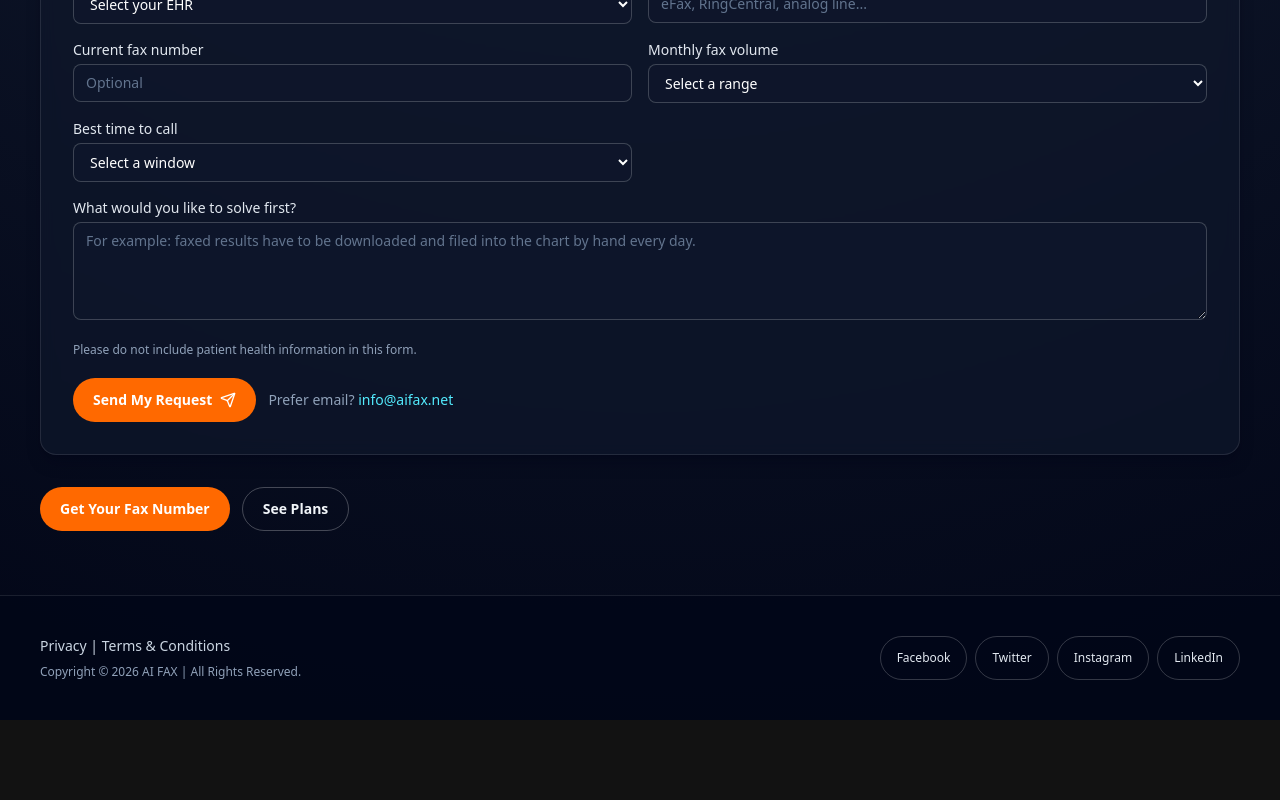
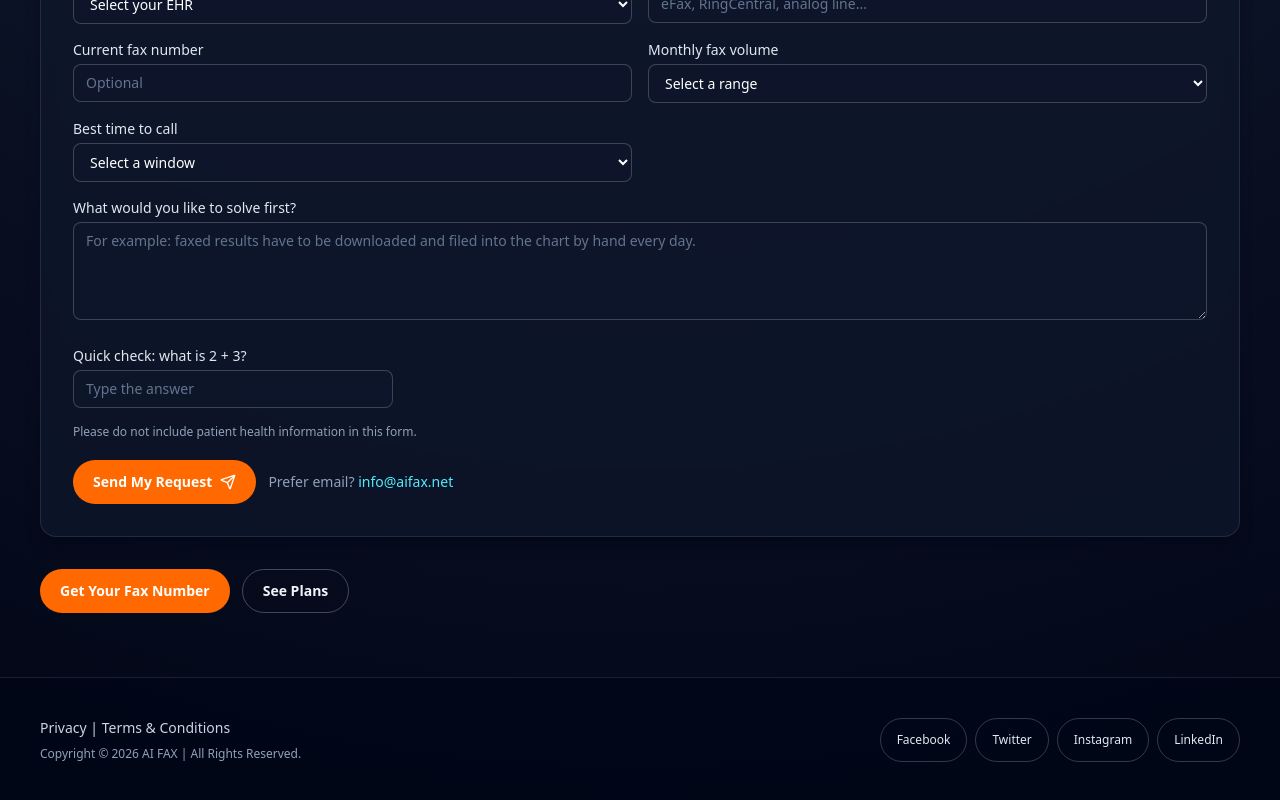
Before and after one commit to kevinspace1976/aifax, a Next.js app: page /contact in a window 1280 px wide. Shown: the part 878-1678 px from the top of the page. Before the commit the page ends 1598 px from the top, so only its background shows below. Built offline with nearby package versions, Linux system fonts and the light colour scheme.

Commit message:
Add simple math check to the contact form to cut spam
Co-Authored-By: Claude <noreply@anthropic.com>
Claude-Session: https://claude.ai/code/session_01NA89SdpJ3SYsmibp1YbpH1

```diff
--- a/src/components/workflow-review-form.tsx
+++ b/src/components/workflow-review-form.tsx
@@ -42,13 +42,27 @@ const FIELD =
   "placeholder:text-slate-500 focus:border-cyan-300 focus:outline-none focus:ring-1 focus:ring-cyan-300";
 const LABEL = "block text-sm font-medium text-slate-200";
 
+function makeChallenge() {
+  return { a: 2 + Math.floor(Math.random() * 8), b: 1 + Math.floor(Math.random() * 8) };
+}
+
 export function WorkflowReviewForm() {
   const [sent, setSent] = useState(false);
+  const [challenge, setChallenge] = useState(() => makeChallenge());
+  const [challengeError, setChallengeError] = useState(false);
 
   function handleSubmit(event: React.FormEvent<HTMLFormElement>) {
     event.preventDefault();
     const data = new FormData(event.currentTarget);
     const value = (key: string) => String(data.get(key) ?? "").trim() || "Not provided";
+
+    if (Number(String(data.get("humanCheck") ?? "").trim()) !== challenge.a + challenge.b) {
+      setChallengeError(true);
+      setSent(false);
+      setChallenge(makeChallenge());
+      return;
+    }
+    setChallengeError(false);
 
     const body = [
       `Name: ${value("name")}`,
@@ -143,6 +157,26 @@ export function WorkflowReviewForm() {
         </div>
       </div>
 
+      <div className="mt-5 max-w-xs">
+        <label className={LABEL} htmlFor="humanCheck">
+          Quick check: what is {challenge.a} + {challenge.b}?
+        </label>
+        <input
+          id="humanCheck"
+          name="humanCheck"
+          inputMode="numeric"
+          required
+          className={FIELD}
+          placeholder="Type the answer"
+          aria-describedby={challengeError ? "humanCheckError" : undefined}
+        />
+        {challengeError ? (
+          <p id="humanCheckError" className="mt-1 text-sm text-orange-300">
+            That answer was not right. Here is a new one - please try again.
+          </p>
+        ) : null}
+      </div>
+
       <p className="mt-4 text-xs text-slate-400">
         Please do not include patient health information in this form.
       </p>
```
